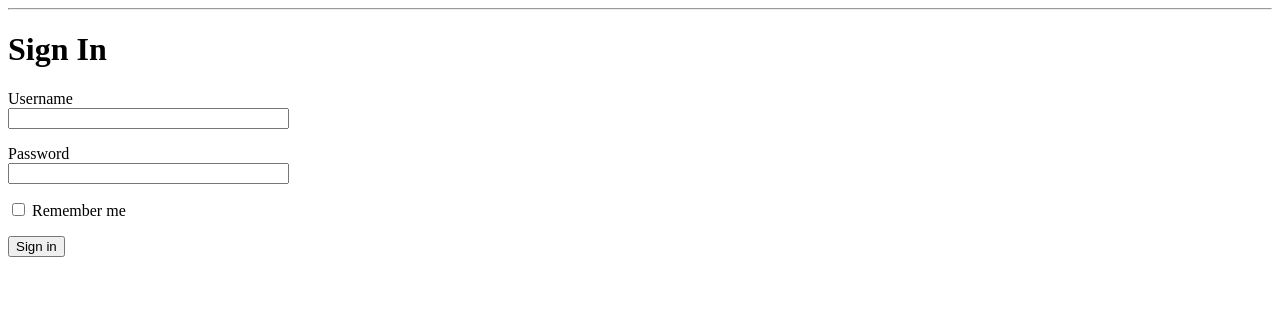
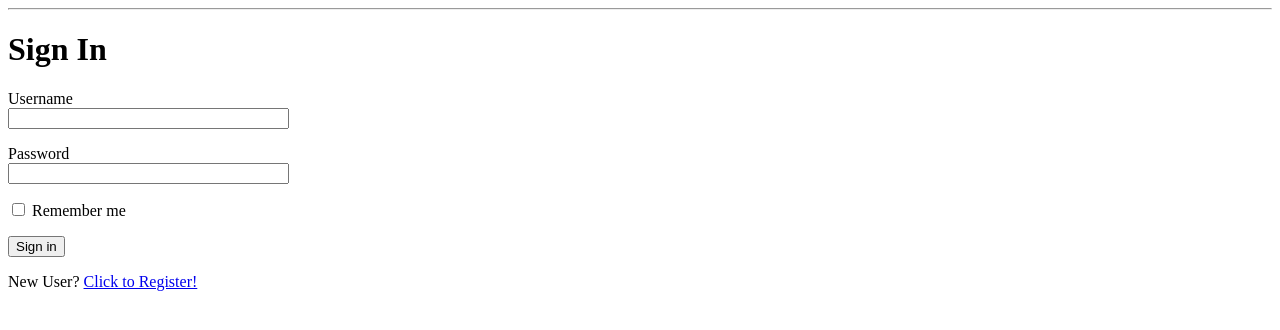
Before and after one commit to TrellixVulnTeam/TheFlaskMegaTutorial-project_Y6E7, a Flask app: page /login in a window 1280 px wide. Shown: the top 330 px of the page. Run offline with Flask 2, Linux system fonts and the light colour scheme.

Commit message:
user panel and registration

```diff
--- a/app/forms.py
+++ b/app/forms.py
@@ -1,5 +1,5 @@
 from flask_wtf import FlaskForm
-from wtforms import StringField,PasswordField,BooleanField,SubmitField
+from wtforms import StringField, PasswordField, BooleanField, SubmitField
 from wtforms.validators import DataRequired, ValidationError, Email, EqualTo
 from app.models import User
 
--- a/app/routes.py
+++ b/app/routes.py
@@ -1,8 +1,8 @@
 from flask import render_template, flash, redirect, url_for, request
 from flask_login import current_user, login_user, logout_user, login_required
-from app import app
+from app import app, db
 from app.models import User, Post
-from app.forms import LoginForm
+from app.forms import LoginForm, RegistrationForm
 from werkzeug.urls import url_parse
 
 @app.route('/login', methods=['GET','POST'])
@@ -22,10 +22,34 @@ def login():
         return redirect(next_page)
     return render_template('login.html', title='Login', form=form)
 
+@app.route('/register', methods=['GET','POST'])
+def register():
+    if current_user.is_authenticated:
+        return redirect(url_for('index'))
+    form = RegistrationForm()
+    if form.validate_on_submit():
+        user = User(username=form.username.data, email=form.email.data)
+        user.set_password(form.password.data)
+        db.session.add(user)
+        db.session.commit()
+        flash('Congradulations, you are now a registred user!')
+        return redirect(url_for('login'))
+    return render_template('register.html', title='Register', form=form)
+
 @app.route('/logout')
 def logout():
     logout_user()
     return redirect(url_for('login'))
+
+@app.route('/user/<username>')
+@login_required
+def user(username):
+    user = User.query.filter_by(username=username).first_or_404()
+    posts = [
+        {'author': user, 'body': 'Test post 1'},
+        {'author': user, 'body': 'Test post 2'}
+    ]
+    return render_template('user.html', user=user, posts=posts)
 
 @app.route('/')
 @app.route('/index')
--- a/app/templates/base.html
+++ b/app/templates/base.html
@@ -10,9 +10,9 @@
         <div>
         {% for link in links %}
             {% if link.class == 'logout' %}
-            <a href="{{ url_for(link.class | default('index')) }}">{{ link.name }} ( <b>{{ current_user.username }}</b> ) | </a>
+            [<a href="{{ url_for(link.class) }}">{{ link.name }}</a>: <a href="{{ url_for('user', username=current_user.username) }}">{{ current_user.username }}</a>]
             {% else %}
-            <a href="{{ url_for(link.class | default('index')) }}">{{ link.name }}</a>
+            <a href="{{ url_for(link.class) }}">{{ link.name }}</a>
             {% endif %}
         {% endfor -%}
         </div>
--- a/app/templates/login.html
+++ b/app/templates/login.html
@@ -20,4 +20,5 @@
         <p>{{ form.remember_me() }} {{ form.remember_me.label }}</p>
         <p>{{ form.submit() }}</p>
     </form>
+    <p>New User? <a href="{{ url_for('register') }}">Click to Register!</a></p>
 {% endblock %}
```
Also changed, not shown: app/templates/register.html (+33 -1 lines), app/templates/user.html (added, +11 -0 lines), app.db.
